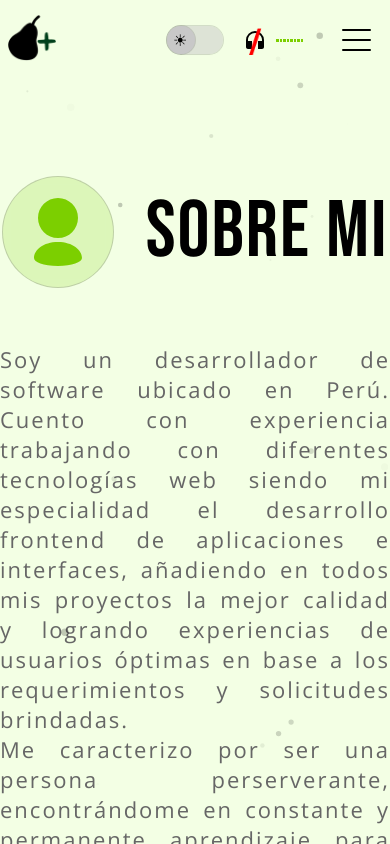
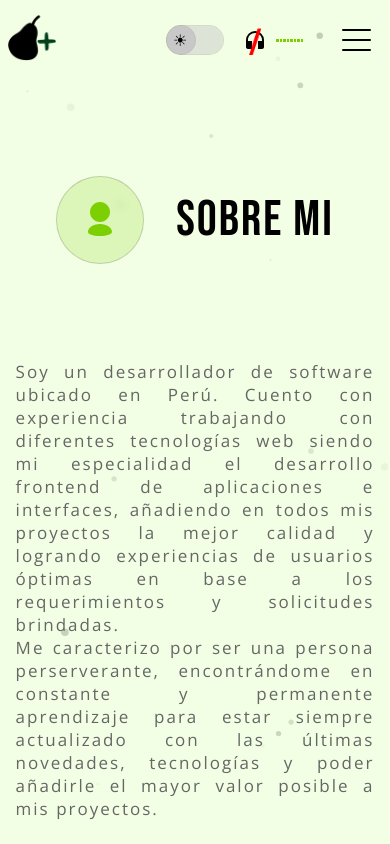
Before and after one commit to mpeardev/mPeardev-portfolio, a React (Vite) app: page /about in a window 390 px wide. Shown: the top 844 px of the page. Built offline with nearby package versions, Linux system fonts and the light colour scheme.

Commit message:
finish v2

```diff
--- a/src/modules/About/about.module.scss
+++ b/src/modules/About/about.module.scss
@@ -24,6 +24,10 @@
       border: 1px solid colors.$border-default;
       border-radius: 50%;
       @include utilities.flexbox-params(flex, center, center);
+      @include breakpoints.medium {
+        width: 5.5rem;
+        height: 5.5rem;
+      }
     }
   }
   &__description,
@@ -31,43 +35,42 @@
   &__skills {
     width: 100%;
     min-height: 600px;
-    // position: relative;
-    // top: 2;
+    position: relative;
+    top: 2;
     & h1 {
       text-align: center;
     }
   }
   &__description {
     padding-top: 6rem;
-    & > div {
-      @include utilities.flexbox-params(flex, center, flex-start);
-      flex-direction: column;
-      gap: 3.5rem;
-    }
+
     & p {
-      font-size: 22px;
-      margin: 0;
+      font-size: 20px;
+      margin: 0 auto;
+      padding-top: 6rem;
       width: 100%;
       max-width: 65rem;
       transition: all 0.6s ease-in-out;
       text-align: justify;
+      @include breakpoints.medium {
+        font-size: 17px;
+      }
     }
   }
   &__hobbies {
     &Cards {
       width: 100%;
-      // position: relative;
       margin-top: 6rem;
       display: grid;
       @include utilities.grid-params(
         grid,
         repeat(auto-fit, minmax(10rem, 20rem)),
         3rem,
-        3rem
+        6rem
       );
       justify-content: center;
       @include breakpoints.small {
-        gap: 2rem;
+        gap: 4rem;
       }
     }
     &Image {
@@ -76,14 +79,25 @@
       & > img {
         width: 100%;
       }
+      @include breakpoints.medium {
+        width: 10rem;
+      }
     }
     &Description {
       margin-top: 3rem;
+      @include breakpoints.medium {
+        & p {
+          font-size: 12px;
+        }
+      }
     }
   }
   &__skills {
     &Container {
       padding: 10rem 0 20rem 0;
+      @include breakpoints.medium {
+        padding-bottom: 10rem;
+      }
     }
     &Parallax {
       overflow: hidden;
@@ -93,6 +107,15 @@
       white-space: nowrap;
       display: flex;
       flex-wrap: nowrap;
+      @include breakpoints.medium {
+        margin-bottom: 3rem;
+      }
+      & img {
+        width: 20rem;
+        @include breakpoints.medium {
+          width: 10rem;
+        }
+      }
     }
     &Scroller {
       font-weight: 600;
--- a/src/modules/About/components/Description.jsx
+++ b/src/modules/About/components/Description.jsx
@@ -1,7 +1,7 @@
 import classes from "../about.module.scss";
 import { useScroll, useTransform } from "framer-motion";
 import { motion } from "framer-motion";
-import { PageContainer } from "../../../ui/components";
+import { Content, PageContainer } from "../../../ui/components";
 import { TitlePage } from ".";
 
 export function Description() {
@@ -30,6 +30,7 @@ export function Description() {
   return (
     <section className={classes.about__description}>
       <PageContainer>
+        <Content>
           <TitlePage />
           <motion.p
             initial="hidden"
@@ -44,10 +45,11 @@ export function Description() {
             experiencias de usuarios óptimas en base a los requerimientos y
             solicitudes brindadas. <br />
             Me caracterizo por ser una persona perserverante, encontrándome en
-          constante y permanente aprendizaje para estar siempre actualizado con
-          las últimas novedades, tecnologías y poder añadirle el mayor valor
-          posible a mis proyectos.
+            constante y permanente aprendizaje para estar siempre actualizado
+            con las últimas novedades, tecnologías y poder añadirle el mayor
+            valor posible a mis proyectos.
           </motion.p>
+        </Content>
       </PageContainer>
     </section>
   );
--- a/src/modules/About/components/HobbieCard.jsx
+++ b/src/modules/About/components/HobbieCard.jsx
@@ -5,8 +5,6 @@ import { motion, useScroll, useTransform } from "framer-motion";
 export function HobbieCard({ title, image, description, index }) {
   const imageVariants = {
     float: ({ delay }) => ({
-      x: 5,
-      y: -3,
       y: 10,
       x: -25,
       transition: {
--- a/src/modules/About/components/SkillsImages.jsx
+++ b/src/modules/About/components/SkillsImages.jsx
@@ -81,7 +81,6 @@ export function SkillsImages() {
               key={i}
               src={skill.image}
               alt={`image-${skill.name}`}
-              style={{ width: "20rem" }}
               title={skill.name}
             />
           );
@@ -94,7 +93,6 @@ export function SkillsImages() {
               key={i}
               src={skill.image}
               alt={`image-${skill.name}`}
-              style={{ width: "20rem" }}
               title={skill.name}
             />
           );
--- a/src/modules/About/components/TitlePage.jsx
+++ b/src/modules/About/components/TitlePage.jsx
@@ -2,8 +2,12 @@ import { Title } from "../../../ui/components";
 import { TiUser } from "../../../ui/icons";
 import classes from "../about.module.scss";
 import { motion } from "framer-motion";
+import { useContext } from "react";
+import BreakpointContext from "../../../state/breakpoint/BreakpointContext";
 
 export function TitlePage() {
+  const { breakpoint } = useContext(BreakpointContext);
+
   const variants = {
     start: {
       opacity: 0,
@@ -26,10 +30,10 @@ export function TitlePage() {
     >
       <div className={`theme-blur-bg ${classes.about__titleImg}`}>
         <div>
-          <TiUser size="6em" />
+          <TiUser size={breakpoint <= 768 ? "3em" : "6em"} />
         </div>
       </div>
-      <Title title={"Sobre mi"} size="80px" />
+      <Title title={"Sobre mi"} size={breakpoint <= 768 ? "50px" : "75px"} />
     </motion.div>
   );
 }
--- a/src/modules/Projects/projects.module.scss
+++ b/src/modules/Projects/projects.module.scss
@@ -58,10 +58,13 @@
       width: 100%;
       max-width: 100rem;
       margin: 0 auto;
-      display: grid;
-      grid-template-columns: repeat(auto-fit, minmax(10rem, 30rem));
+      @include utilities.grid-params(
+        grid,
+        repeat(auto-fit, minmax(10rem, 30rem)),
+        3rem,
+        3rem
+      );
       grid-auto-rows: 25rem;
-      gap: 3rem;
       justify-content: center;
       @include breakpoints.medium {
         grid-auto-rows: 20rem;
```
Lines whose indentation alone changed are shown as unchanged.
